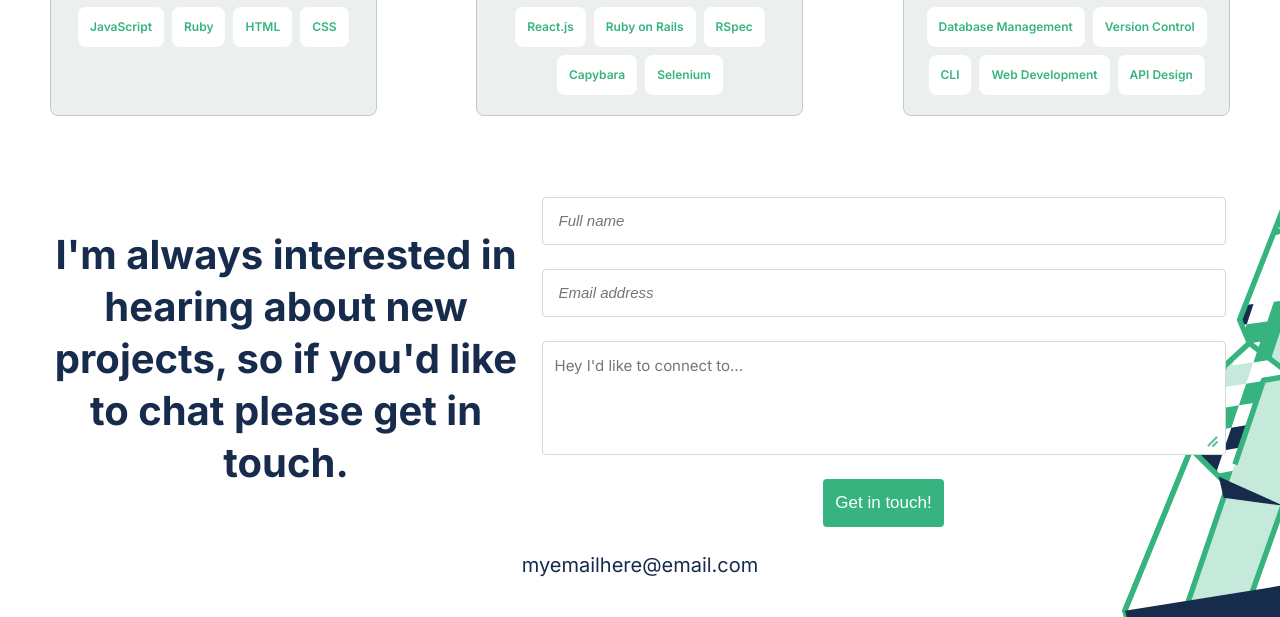
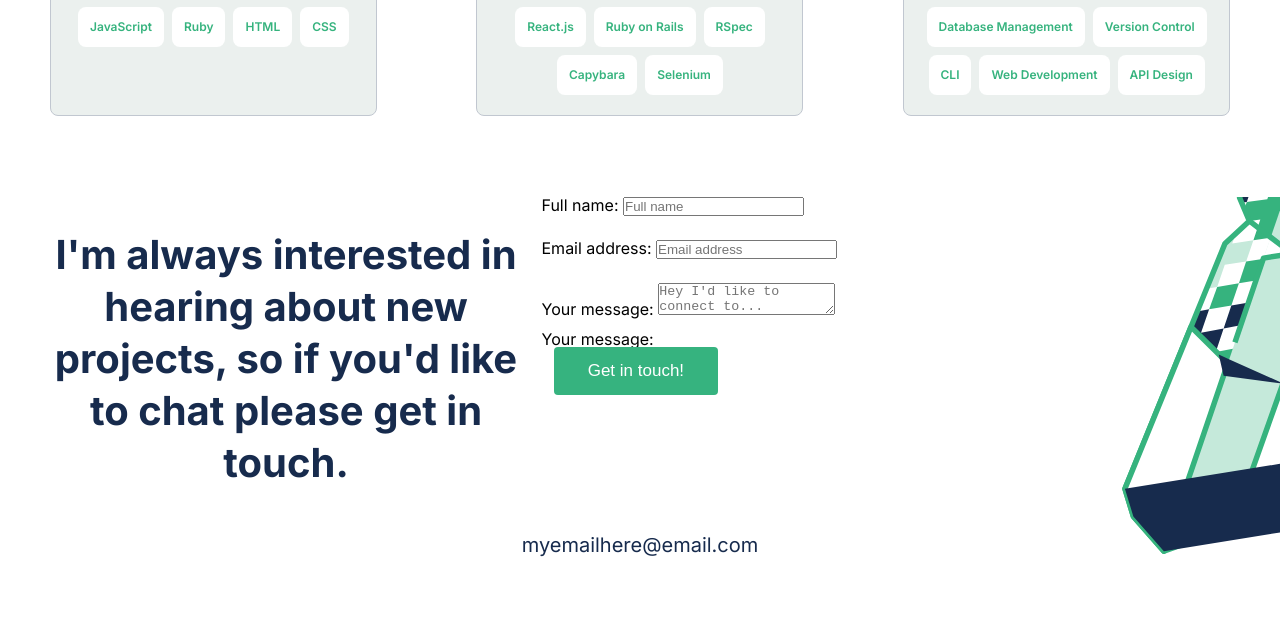
Before and after one commit to Jtaborda21/My-Portfolio, a website: page index.html in a window 1280 px wide. Shown: the part 2800-3417 px from the top of the page. Drawn offline with Linux system fonts and the light colour scheme.

Commit message:
Update CSS

```diff
--- a/style.css
+++ b/style.css
@@ -557,63 +557,3 @@ button:active {
 .message {
   grid-area: message;
 }
-
-button[type="submit"] {
-  display: flex;
-  justify-content: center;
-  align-items: center;
-  margin: 0 auto;
-  padding: 0 12px;
-  cursor: pointer;
-}
-
-input[type="text"],
-textarea {
-  width: 100%;
-  height: 48px;
-  padding-left: 16px;
-  font-style: italic;
-  font-weight: 400;
-  font-size: 15px;
-  line-height: 24px;
-  border-radius: 4px;
-  background: #fff;
-  border: 1px solid #d0d9d4;
-  resize: none;
-}
-
-textarea {
-  width: 100%;
-  height: 114px;
-  padding: 12px;
-  font-style: normal;
-  font-family: "Inter", sans-serif;
-  background-image: url(Visual/Icon\ -\ Resizer\ Handle.png);
-  background-repeat: no-repeat;
-  background-position: bottom right;
-}
-
-label {
-  display: none;
-}
-
-.contact-my-email {
-  margin: 0 auto 8% auto;
-}
-
-footer {
-  background-color: var(--html-test-background);
-}
-
-.footer {
-  max-width: var(--sect-max-width);
-  height: 72px;
-  margin: auto;
-  display: flex;
-  justify-content: center;
-  align-items: center;
-}
-
-.footer-media ul {
-  margin: 0;
-}
```
